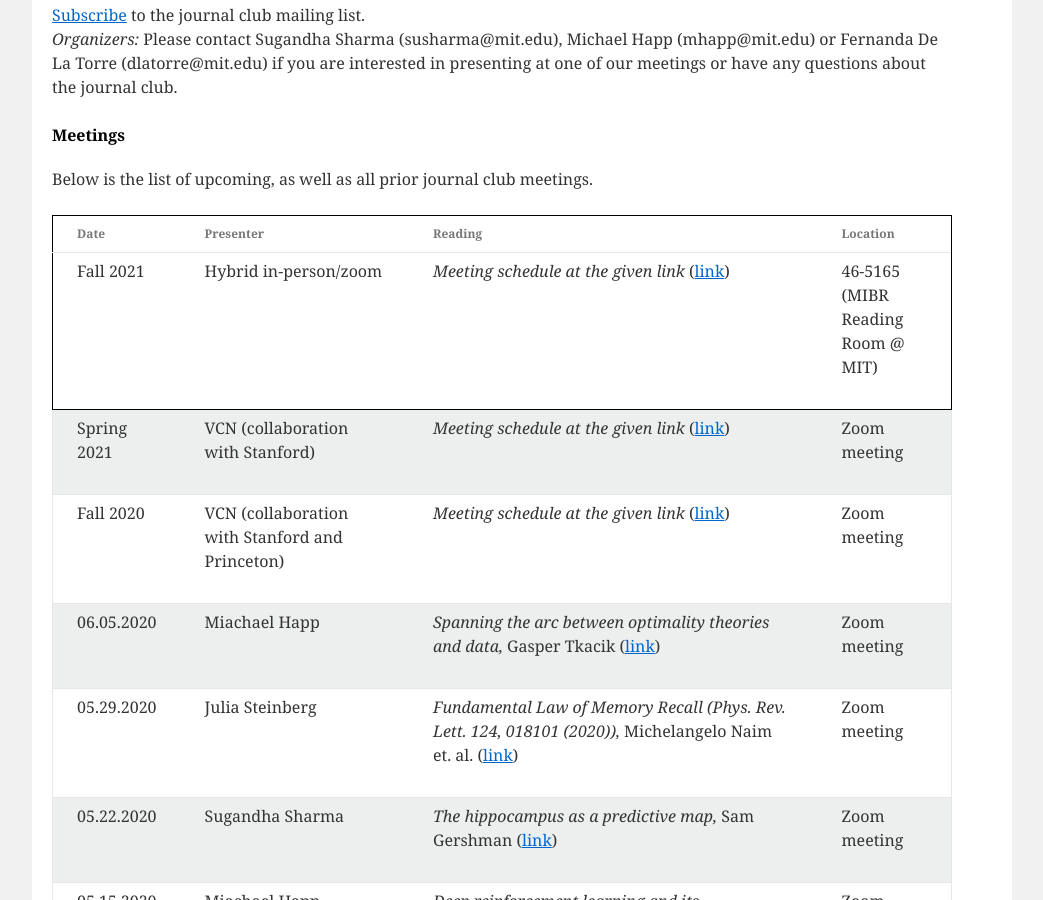
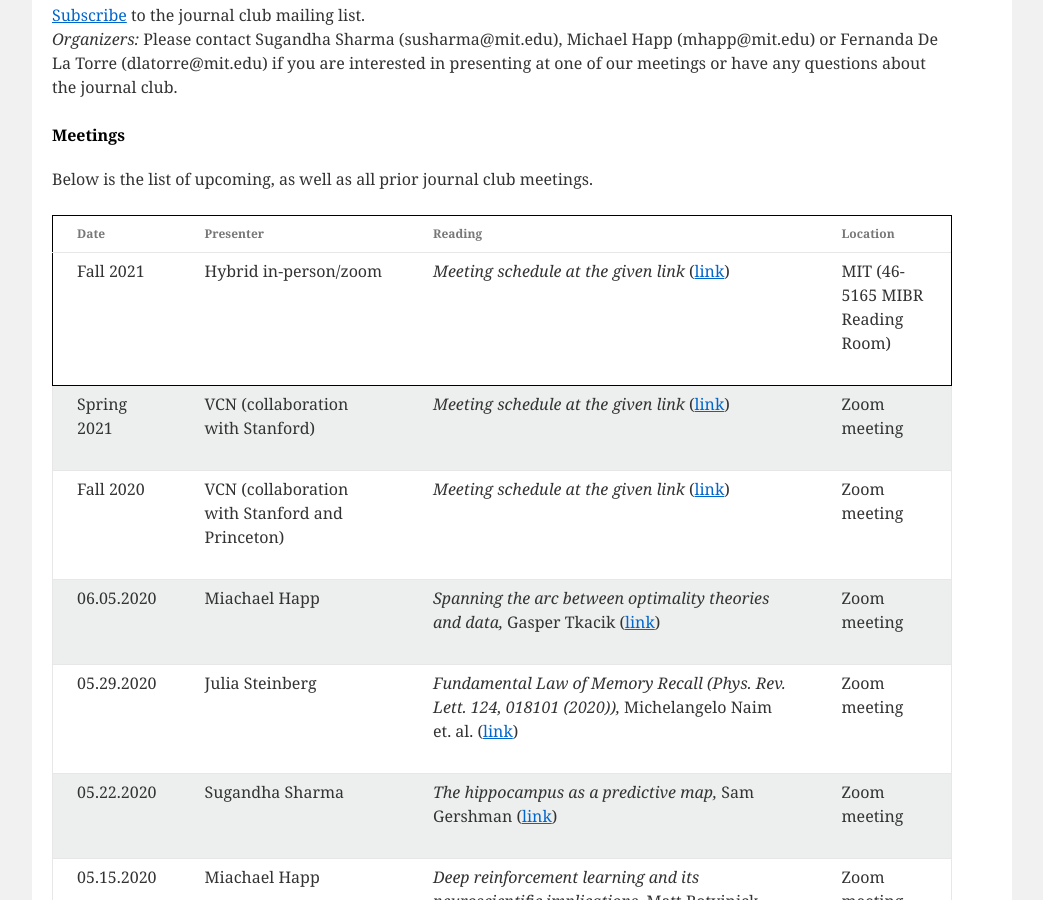
Before and after one commit to compneurojc/compneurojc.github.io, a Jekyll site: the page built from index.html, in a window 1280 px wide and 900 px high, scrolled down 679 px. Shown: the whole window, without its empty margins (118-1161 px from the left). Built offline with Jekyll 4.4.1, drawn with Linux system fonts in a browser that asks for light colours.

```diff
--- a/_data/meeting_info.yml
+++ b/_data/meeting_info.yml
@@ -4,7 +4,7 @@
   url: https://virtualcompneurojc.github.io/
   pdf: "None"
   authors: ""
-  location: "46-5165 (MIBR Reading Room @ MIT)"
+  location: "MIT (46-5165 MIBR Reading Room)"
 
 - presenter: VCN (collaboration with Stanford)
   date: Spring 2021
```
